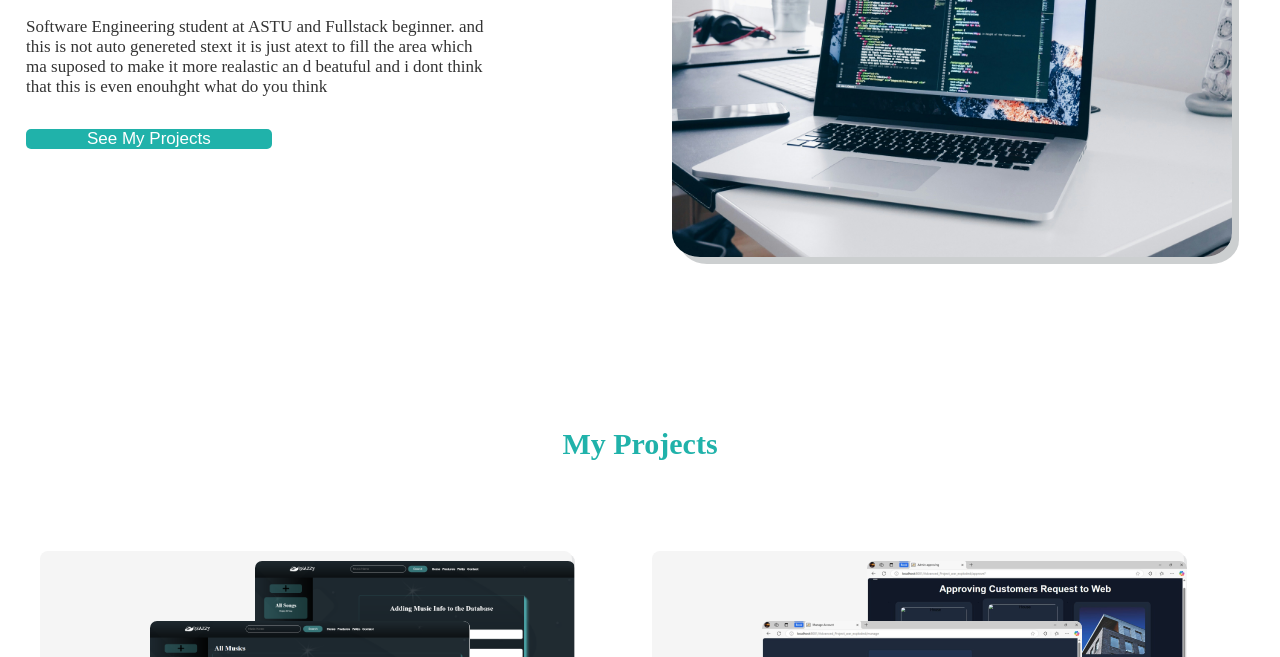
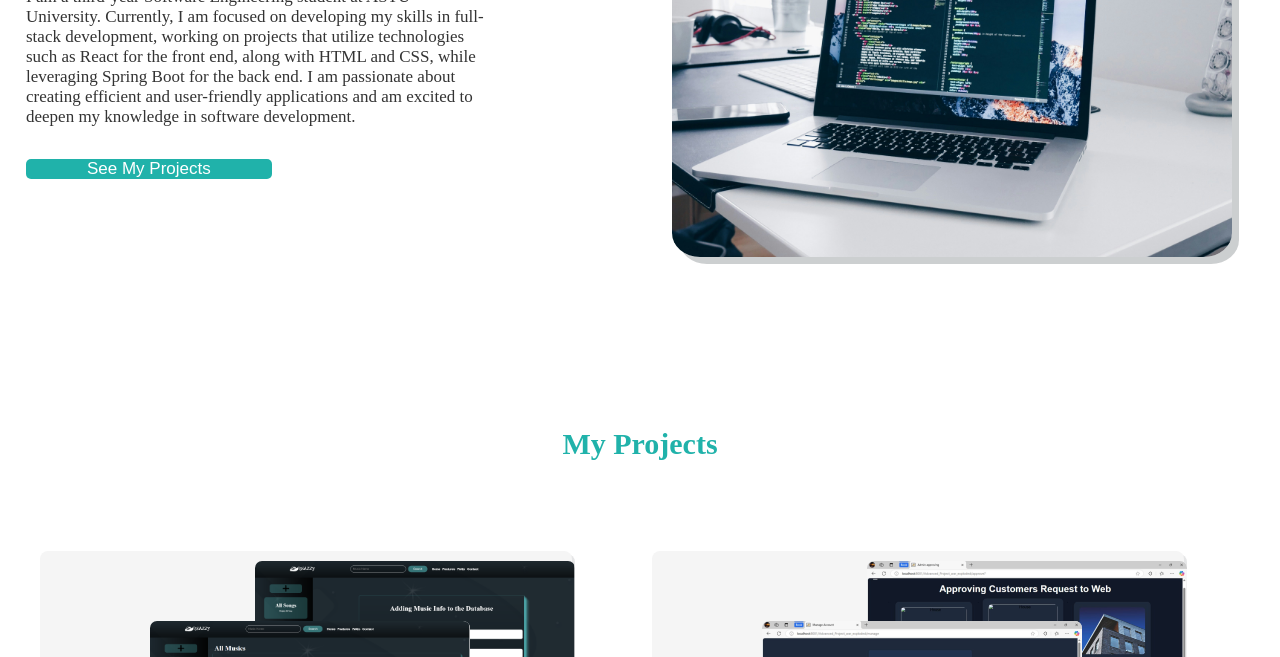
Before and after one commit to oneshotEFA/portfolio-, a plain HTML site: page index.html in a window 1280 px wide. Shown: the part 443-1100 px from the top of the page. Drawn offline with Linux system fonts and the light colour scheme.

```diff
--- a/index.html
+++ b/index.html
@@ -26,7 +26,7 @@
             <div class="info">
                 <h3 >Hello i'm</h3>
                 <h1 style="font-size: 40px;color: lightseagreen;text-shadow: rgb(1,17, 24, 0.2) 3px 2px;">Ephrem Mesfin</h1>
-                <p>Software Engineering student at ASTU and Fullstack beginner. and this is not auto genereted stext it is just atext to fill  the area which ma suposed to make it more realastic an d beatuful and i dont think that this is even enouhght what do you think </p>
+                <p>I am a third-year Software Engineering student at ASTU University. Currently, I am focused on developing my skills in full-stack development, working on projects that utilize technologies such as React for the front end, along with HTML and CSS, while leveraging Spring Boot for the back end. I am passionate about creating efficient and user-friendly applications and am excited to deepen my knowledge in software development. </p>
                 <a href="#project"><button style="width: 50%" >See My Projects</button></a>
             </div>
         </div>
```
